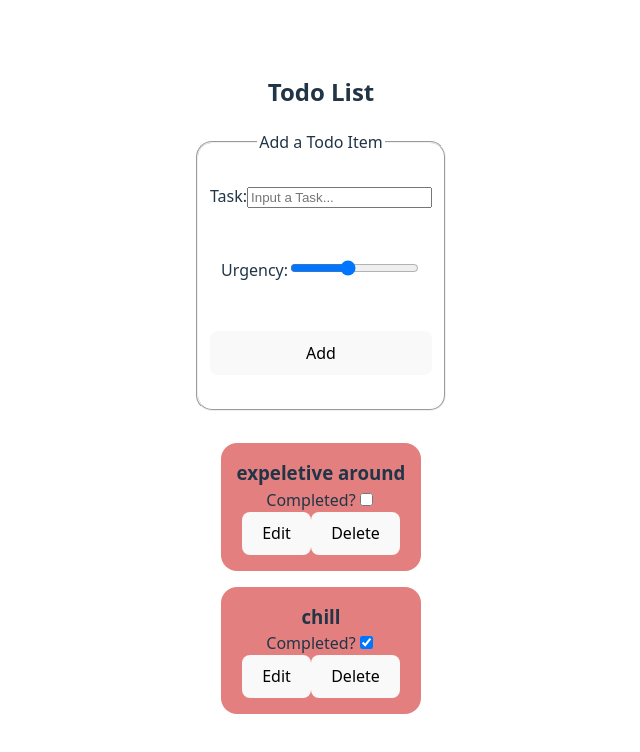
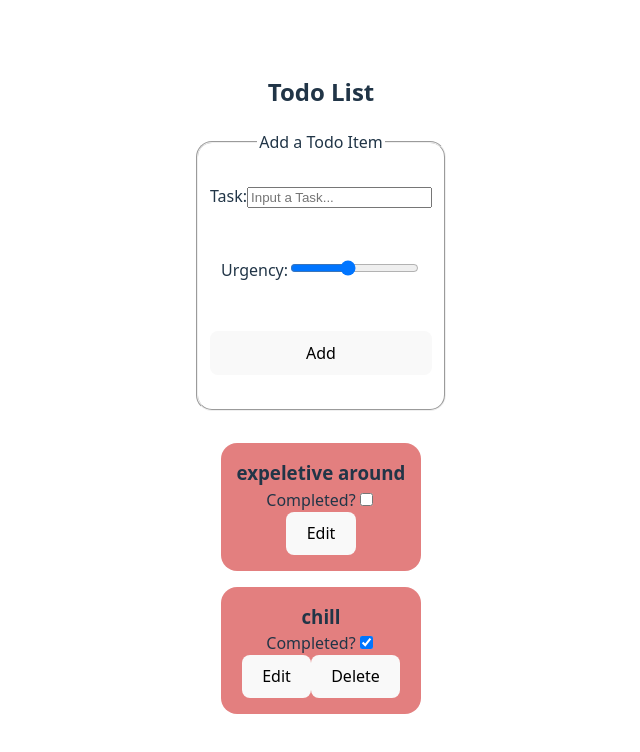
Before and after one commit to nehemiahh23/ALAB-320H.9.1---Building-a-Todo-List, a React (Vite) app: page / in a window 1280 px wide. Shown: the top 752 px of the page, without its empty margins (319-959 px from the left). Built offline with nearby package versions, Linux system fonts and the light colour scheme.

Commit message:
conditionally render delete button

```diff
--- a/src/components/Item.tsx
+++ b/src/components/Item.tsx
@@ -12,7 +12,7 @@ const Item: FunctionComponent<Props> = ({ dispatch, id, task, urgency, complete
 	}
 
 	function handleDelete(_e) {
-		complete ? dispatch({type: "delete", payload: id}) : alert("Task must be completed before deletion.")
+		dispatch({type: "delete", payload: id})
 	}
 
 	return (
@@ -23,7 +23,7 @@ const Item: FunctionComponent<Props> = ({ dispatch, id, task, urgency, complete
 		</label>
 		<br />
 		<button>Edit</button>
-		<button onClick={handleDelete}>Delete</button>
+		{ complete && <button onClick={handleDelete}>Delete</button> }
 	</li>
   )
 }
```
